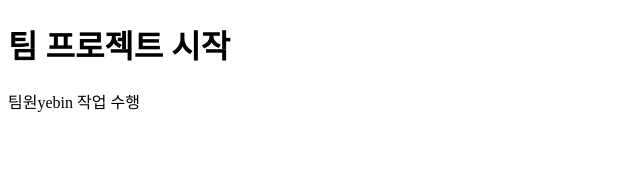
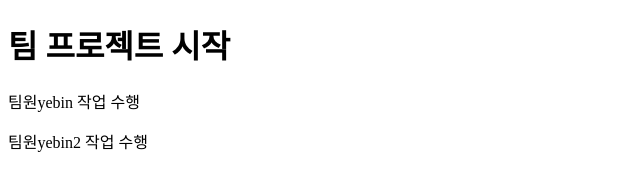
Before and after one commit to yebina1/ezen_team_20260226, a plain HTML site: page index.html in a window 1280 px wide. Shown: the whole page, without its empty margins (0-640 px from the left). Drawn offline with Linux system fonts and the light colour scheme.

Commit message:
팀원yebin2 작업 수행

```diff
--- a/index.html
+++ b/index.html
@@ -8,5 +8,6 @@
 <body>
     <h1>팀 프로젝트 시작</h1>
     <p>팀원yebin 작업 수행</p>
+    <p>팀원yebin2 작업 수행</p>
 </body>
 </html>
```
